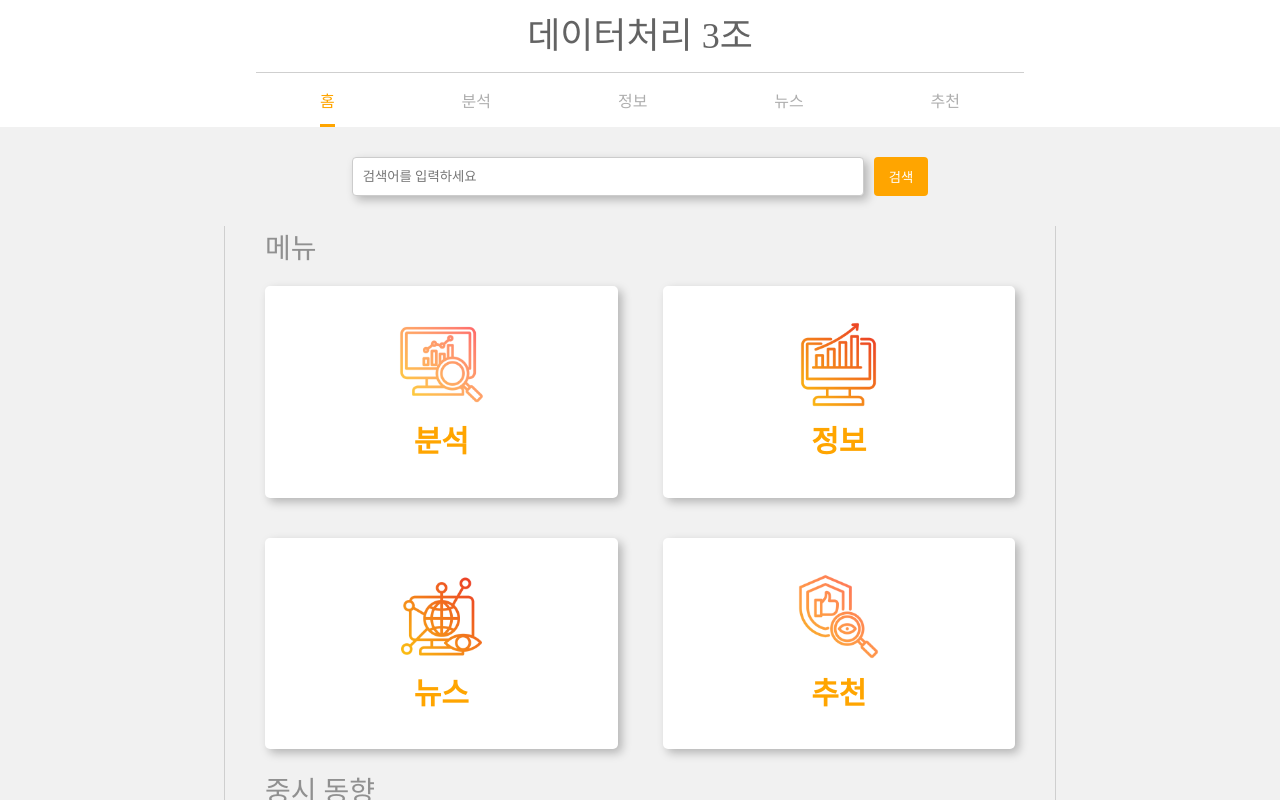
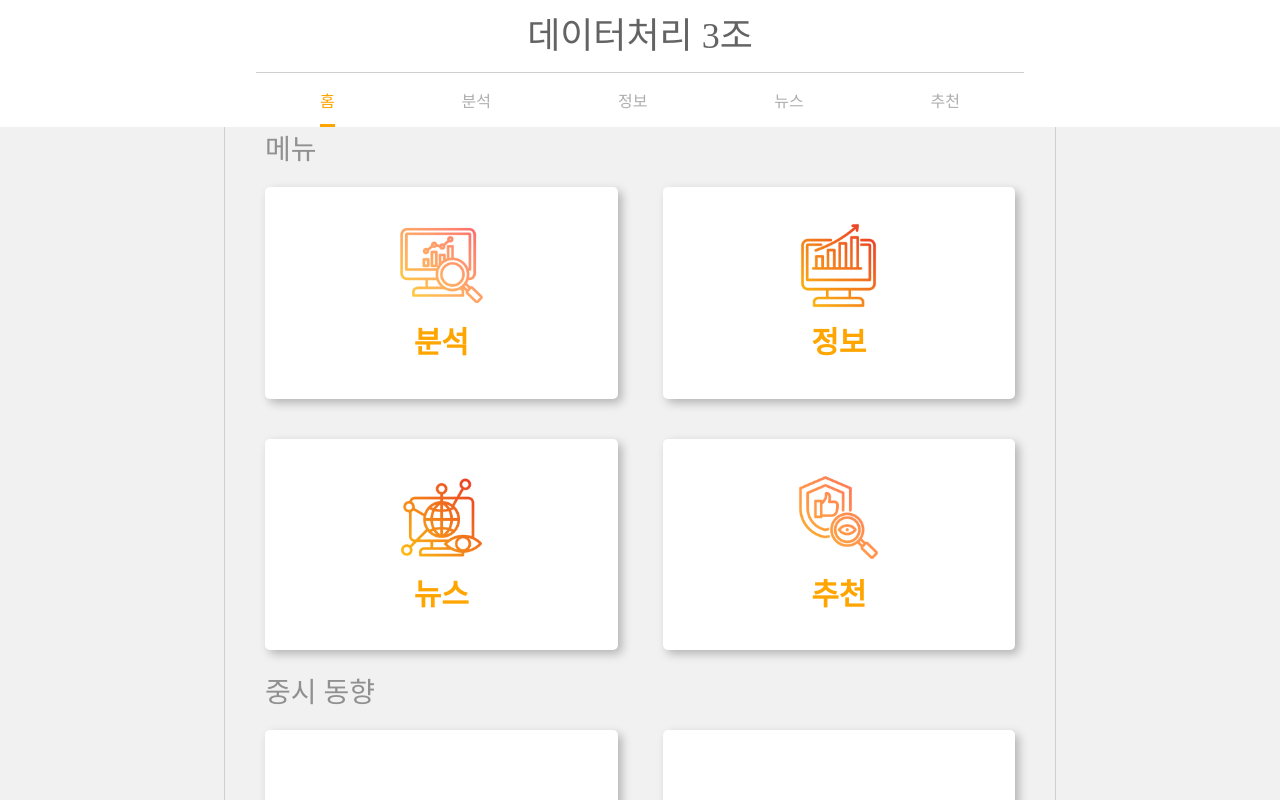
Before and after one commit to DataProcessing3/DP_front, a React (Create React App) app in the folder my-app/: page / in a window 1280 px wide. Shown: the top 800 px of the page. Built offline with nearby package versions, Linux system fonts and the light colour scheme.

Commit message:
메인에 검색바를 없애기 위해 HEAD.js 서치바 제거
메인에 검색바를 없애기 위해 HEAD.js 서치바 제거

```diff
--- a/my-app/src/pages/Header.js
+++ b/my-app/src/pages/Header.js
@@ -41,20 +41,7 @@ function Header(props) {
                     </div>
                 </div>
             </div>
-            <div className='container-box'>
-            <div className="main-container">
-                <form onSubmit={handleSearch} className="search-form">
-                    <input
-                        type="text"
-                        value={searchTerm}
-                        onChange={(e) => setSearchTerm(e.target.value)}
-                        placeholder="검색어를 입력하세요"
-                        className="search-input"
-                    />
-                    <button type="submit" className="search-button">검색</button>
-                </form>
-            </div>
-            </div>
+
         </div>
     );
 }
```
